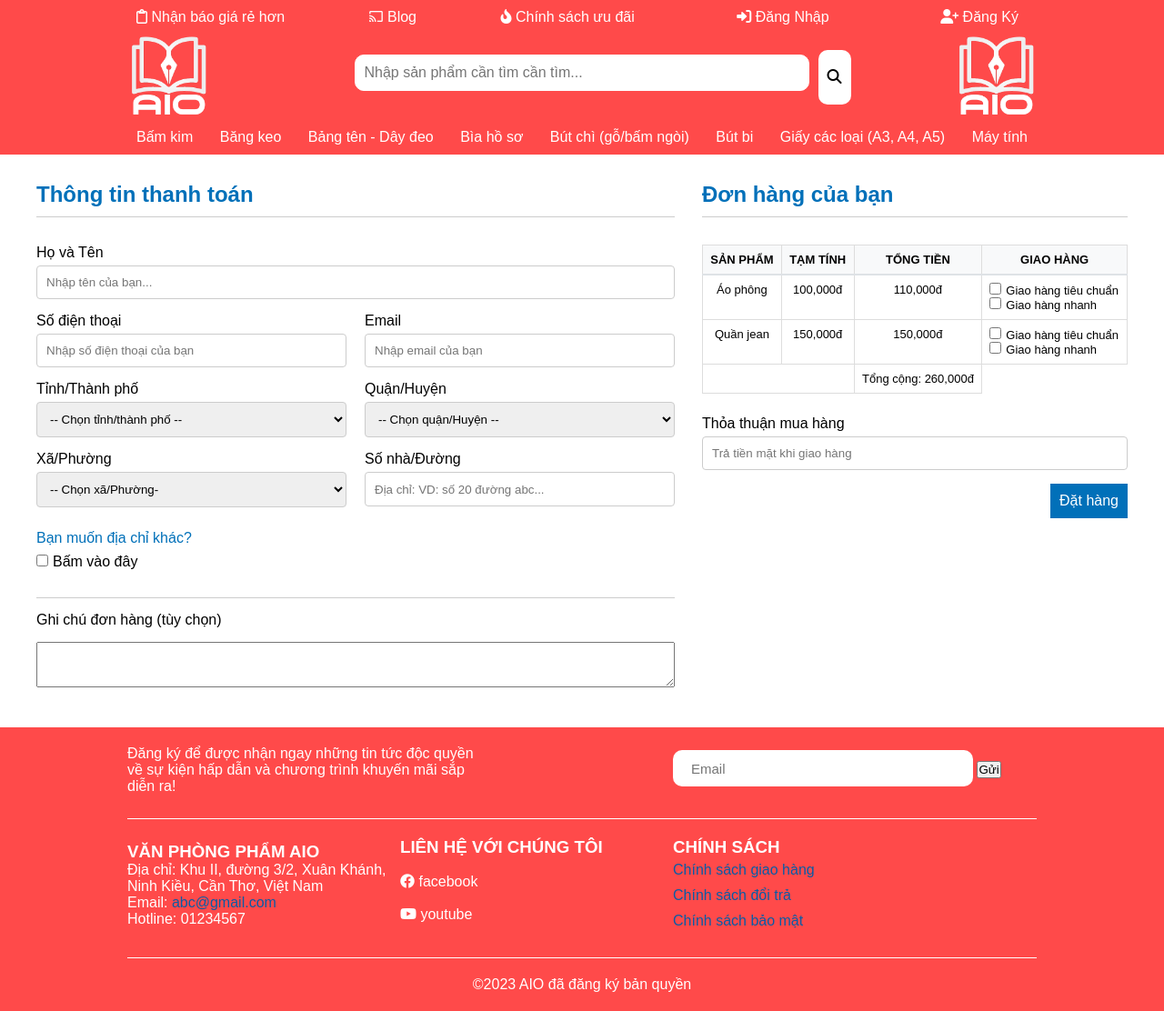
After one commit to Taikonn09/PTHTW-Nhom09, a PHP site: page /thanhtoan1.html in a window 1280 px wide. The commit adds this page. Shown: the whole page at 91% size. Run offline with PHP 8.4, Linux system fonts and the light colour scheme.

Commit message:
tài commit

```diff
--- a/css/index.css
+++ b/css/index.css
@@ -66,23 +66,22 @@
     cursor: pointer;
     font-size: 16px;
     background-color: #fff;
+    border-radius: 10px;
+    margin-left: 10px;
 }
 .search-box{
     display: flex;
 }
 
-button[type="submit"] {
+/* button[type="submit"] {
     padding: 8px 12px;
     border: none;
     border-radius: 4px;
     font-size: 16px;
     margin-left: 8px;
     cursor: pointer;
-  }
+  } */
 
-  button[type="submit"]:hover {
-
-  }
 .shopping-cart-page{
     color: #fff;
 }
@@ -127,9 +126,7 @@ button[type="submit"] {
 
 /* main */
 
-#main{
-    /* margin-top: 20px; */
-}
+
 .banner-left{
     position: relative;
 }
--- /dev/null
+++ b/css/thanhtoan.css
@@ -0,0 +1,174 @@
+body{
+  margin: 0;
+  padding: 0;
+  box-sizing: border-box;
+}
+.container-pay{
+  width: 1200px;
+  margin: 0px auto;
+}
+
+
+#main-pay-page{
+  display: flex;
+  justify-content: space-between;
+  margin-top: 30px;
+  margin-bottom: 30px;
+}
+.heading-infomation, .heading-bill-cart{
+  margin-bottom: 30px;
+  border-bottom: 1px solid #ccc;
+  padding: 0px 0px 10px 0px;
+  color: #0170b9;
+}
+#left-pay-page{
+  margin-right: 15px;
+  width: 60%;
+}
+
+.infomation{
+  display: flex;
+}
+.infomation-left{
+  width: 50%;
+  margin-right: 10px;
+}
+.infomation-right{
+  width: 50%;
+  margin-left: 10px;
+}
+
+form input{
+  width: 100%;
+  padding: 10px;
+  margin-top: 5px;
+  margin-bottom: 15px;
+  border: 1px solid #ccc;
+  border-radius: 4px;
+  box-sizing: border-box;
+}
+
+.top-pay-left{
+  width: 50%;
+  margin-right: 10px;
+}
+.top-pay-right{
+  width: 50%;
+  margin-left: 10px;
+}
+.top-pay{
+  display: flex;
+  justify-content: space-between;
+}
+
+.top-pay select, .bottom-pay select{
+  width: 100%;
+  padding: 10px;
+  margin-top: 5px;
+  margin-bottom: 15px;
+  border: 1px solid #ccc;
+  border-radius: 4px;
+  box-sizing: border-box;
+
+}
+
+.bottom-pay{
+  display: flex;
+  justify-content: space-between;
+}
+
+.bottom-pay-left{
+  width: 50%;
+  margin-right: 10px;
+}
+.bottom-pay-right{
+  width: 50%;
+  margin-left: 10px;
+}
+
+#addrest{
+  width: 100%;
+  height: 38px;
+  margin-top: 5px;
+  padding: 10px;
+}
+
+.heading-import{
+  margin-top: 10px;
+}
+.heading-import p:first-child{
+  margin-bottom: 8px;
+}
+
+.note-bill{
+  margin-top: 30px;
+  border-top: 1px solid #ccc;
+  padding: 15px 0px 0px 0px;
+}
+
+textarea{
+  margin-top: 15px;
+  width: 100%;
+  height: 50px;
+  padding: 15px 15px;
+  font-size: 15px;
+}
+
+
+/*right*/
+#right-pay-page{
+  margin-left: 15px;
+  width: 40%;
+}
+
+table {
+  border-collapse: collapse;
+  width: 100%;
+  margin-bottom: 1.5rem;
+}
+
+thead {
+  background-color: #f8f9fa;
+  border-bottom: 2px solid #dee2e6;
+  text-transform: uppercase;
+  font-weight: bold;
+}
+
+th, td {
+  padding: 0.75rem;
+  vertical-align: top;
+  border-top: 1px solid #dee2e6;
+}
+
+th {
+  text-align: left;
+}
+
+tbody tr:nth-child() {
+  background-color: #f8f9fa;
+}
+
+tbody tr:hover {
+  background-color: #e2e6ea;
+}
+
+td {
+  text-align: left;
+}
+
+input[type="checkbox"] {
+  margin-right: 5px;
+}
+
+.checkout-btn{
+  background-color: #0170B9;
+  color: #fff;
+  border: none;
+  padding: 10px 10px;
+  cursor: pointer;
+  font-size: 16px;
+}
+.checkout-btn:hover{
+  background-color: black;
+  color: #fff;
+}
--- /dev/null
+++ b/thanhtoan1.html
@@ -0,0 +1,272 @@
+<!DOCTYPE html>
+<html lang="en">
+
+<head>
+    <meta charset="UTF-8">
+    <meta http-equiv="X-UA-Compatible" content="IE=edge">
+    <meta name="viewport" content="width=device-width, initial-scale=1.0">
+    <link rel="stylesheet" href="css/thanhtoan.css">
+    <link rel="stylesheet" href="css/index.css">
+    <link rel="stylesheet" href="https://cdnjs.cloudflare.com/ajax/libs/font-awesome/6.2.1/css/all.min.css"
+        integrity="sha512-MV7K8+y+gLIBoVD59lQIYicR65iaqukzvf/nwasF0nqhPay5w/9lJmVM2hMDcnK1OnMGCdVK+iQrJ7lzPJQd1w=="
+        crossorigin="anonymous" referrerpolicy="no-referrer" />
+    <title>Thanh toán | AIO</title>
+</head>
+
+<body>
+    <header id="header-page" #header-page>
+        <article class="header-top container-page">
+            <section class="header-top-items">
+                <p class="header-top--item">
+                    <i class="fa-regular fa-clipboard"></i>
+                    Nhận báo giá rẻ hơn
+                </p>
+
+                <a style="color: #fff; text-decoration: none;" href="blog.html">
+                    <i class="fab fa-chromecast"></i>
+                    Blog
+                </a>
+
+                <a class="header-top--item" href="chinhsach.html">
+                    <i class="fa-solid fa-fire-flame-curved"></i>
+                    Chính sách ưu đãi
+                </a>
+
+                <p class="header-top--item">
+                    <a href="dangnhap.html">
+                        <i class="fa-solid fa-right-to-bracket"></i>
+                        Đăng Nhập
+                    </a>
+                </p>
+                <p class="header-top--item">
+                    <a href="dangky.html">
+                        <i class="fa-sharp fa-solid fa-user-plus"></i>
+                        Đăng Ký
+                    </a>
+                </p>
+            </section>
+        </article>
+
+        <article class="header-mid container-page">
+            <section class="logo-page">
+                <a href="index.html">
+                    <img style="width: 90px" src="images/logo.jpg" alt="logo">
+                </a>
+            </section>
+
+            <section class="search-page">
+                <form class="search-box" action="#" method="get">
+                    <input type="text" name="search" class="search-text" placeholder="Nhập sản phẩm cần tìm cần tìm...">
+                    <button class="search-btn" type="submit"><i class="fa-solid fa-magnifying-glass"></i></button>
+                </form>
+            </section>
+
+            <section class="logo-page">
+                <a href="index.html">
+                    <img style="width: 90px" src="images/logo.jpg" alt="logo">
+                </a>
+            </section>
+        </article>
+
+        <article class="header-bot container-page">
+            <nav id="nav-items">
+                <li class="nav-item"><a href="bamkim.html">Bấm kim</a></li>
+                <li class="nav-item"><a href="bangkeo.html">Băng keo</a></li>
+                <li class="nav-item"><a href="bangten-daydeo.html">Bảng tên - Dây đeo</a></li>
+                <li class="nav-item"><a href="biahoso.html">Bìa hồ sơ</a></li>
+                <li class="nav-item"><a href="butchi.html">Bút chì (gỗ/bấm ngòi)</a></li>
+                <li class="nav-item"><a href="butbi.html">Bút bi</a></li>
+                <li class="nav-item"><a href="giay.html">Giấy các loại (A3, A4, A5)</a></li>
+                <li class="nav-item"><a href="maytinh.html">Máy tính</a></li>
+            </nav>
+        </article>
+    </header>
+    <main id="main-pay-page" class="container-pay">
+        <section id="left-pay-page">
+            <h2 class="heading-infomation">Thông tin thanh toán</h2>
+
+            <form action="">
+                <label for="">Họ và Tên</label>
+                <input type="text" placeholder="Nhập tên của bạn...">
+
+                <div class="infomation">
+                    <div class="infomation-left">
+                        <label for="">Số điện thoại</label>
+                        <input type="tel" placeholder="Nhập số điện thoại của bạn">
+                    </div>
+
+                    <div class="infomation-right">
+                        <label for="">Email</label>
+                        <input type="text" placeholder="Nhập email của bạn">
+                    </div>
+                </div>
+
+                <div>
+                    <div class="top-pay">
+                        <div class="top-pay-left">
+                            <label for="city">Tỉnh/Thành phố</label> <br>
+                            <select name="city" id="city" onchange="filterCity(this.value)">
+                                <option value="">-- Chọn tỉnh/thành phố --</option>
+                                <option value="hanoi">Hà Nội</option>
+                                <option value="hcm">Hồ Chí Minh</option>
+                                <option value="danang">Đà Nẵng</option>
+                                <option value="haiduong">Hải Dương</option>
+                                <option value="quangnam">Quảng Nam</option>
+                                <option value="quangngai">Quảng Ngãi</option>
+                                <option value="thuathienhue">Thừa Thiên Huế</option>
+                            </select> <br>
+                        </div>
+
+                        <div class="top-pay-right">
+                            <label for="city">Quận/Huyện</label> <br>
+                            <select name="city" id="city" onchange="filterCity(this.value)">
+                                <option value="">-- Chọn quận/Huyện --</option>
+                                <option value="hanoi">ksdjkf</option>
+                                <option value="hcm">Hồ Chí Minh</option>
+                                <option value="danang">Đà Nẵng</option>
+                                <option value="haiduong">Hải Dương</option>
+                                <option value="quangnam">Quảng Nam</option>
+                                <option value="quangngai">Quảng Ngãi</option>
+                                <option value="thuathienhue">Thừa Thiên Huế</option>
+                            </select> <br>
+                        </div>
+                    </div>
+
+                    <div class="bottom-pay">
+                        <div class="bottom-pay-left">
+                            <label for="city">Xã/Phường</label> <br>
+                            <select name="city" id="city" onchange="filterCity(this.value)">
+                                <option value="">-- Chọn xã/Phường-</option>
+                                <option value="hanoi">Hà Nội</option>
+                                <option value="hcm">Hồ Chí Minh</option>
+                                <option value="danang">Đà Nẵng</option>
+                                <option value="haiduong">Hải Dương</option>
+                                <option value="quangnam">Quảng Nam</option>
+                                <option value="quangngai">Quảng Ngãi</option>
+                                <option value="thuathienhue">Thừa Thiên Huế</option>
+                            </select> <br>
+                        </div>
+                        <div class="bottom-pay-right">
+                            <label for="">Số nhà/Đường</label> <br>
+                            <input type="" name="" id="addrest" placeholder="Địa chỉ: VD: số 20 đường abc...">
+                        </div>
+                    </div>
+                </div>
+            </form>
+
+            <div class="heading-import">
+                <p style="color: #0170b9">Bạn muốn địa chỉ khác?</p>
+                <p>
+                    <label>
+                        <input style="margin-right: 5px;" type="checkbox" id="checkbox" onclick="oneclick()">Bấm vào đây
+                    </label>
+                </p>
+                <p id="input" style="display:none;">
+                    <label for="inputText">Nhập vào địa chỉ của bạn</label>
+                    <input type="text" id="inputText" placeholder="VD: Cầu 21, đường A quẹo trái">
+                </p>
+            </div>
+
+            <div class="note-bill">
+                <p>Ghi chú đơn hàng (tùy chọn)</p>
+                <textarea name="" id="" cols="30" rows="10"></textarea>
+            </div>
+        </section>
+
+        <section id="right-pay-page">
+            <h2 class="heading-bill-cart">Đơn hàng của bạn</h2>
+            <table>
+                <thead>
+                    <tr>
+                        <th>Sản phẩm</th>
+                        <th>Tạm tính</th>
+                        <th>Tổng tiền</th>
+                        <th>Giao hàng</th>
+                    </tr>
+                </thead>
+                <tbody>
+                    <tr>
+                        <td>Áo phông</td>
+                        <td>100,000đ</td>
+                        <td>110,000đ</td>
+                        <td style="text-align: left">
+                            <input type="checkbox" name="shipping" value="standard">Giao hàng tiêu chuẩn<br>
+                            <input type="checkbox" name="shipping" value="express">Giao hàng nhanh
+                        </td>
+                    </tr>
+                    <tr>
+                        <td>Quần jean</td>
+                        <td>150,000đ</td>
+                        <td>150,000đ</td>
+                        <td style="text-align: left">
+                            <input type="checkbox" name="shipping" value="standard">Giao hàng tiêu chuẩn<br>
+                            <input type="checkbox" name="shipping" value="express">Giao hàng nhanh
+                        </td>
+                    </tr>
+                    <tr>
+                        <td colspan="2"></td>
+                        <td>Tổng cộng: 260,000đ</td>
+                    </tr>
+                </tbody>
+            </table>
+
+            <form action="">
+                <label for="">Thỏa thuận mua hàng</label>
+                <input type="text" name="" id="" placeholder="Trả tiền mặt khi giao hàng">
+            </form>
+            <div style="text-align: right;">
+                <button class="checkout-btn" type="submit">Đặt hàng</button>
+            </div>
+        </section>
+    </main>
+
+    <footer id="footer-page">
+        <div id="ft-top-page" class=" container-page">
+            <p>Đăng ký để được nhận ngay những tin tức độc quyền về sự kiện hấp dẫn và chương trình khuyến mãi sắp diễn
+                ra!</p>
+            <form action="">
+                <input class="submit-text-contact" type="text" placeholder="Email">
+
+                <button class="submit-btn-contact" type="submit">Gửi</button>
+            </form>
+        </div>
+        <div class="ft-mid-page container-page">
+            <div style="width: 30%;  padding: 5px 0px;" id="ft-left">
+                <h3>VĂN PHÒNG PHẨM AIO</h3>
+                <p>Địa chỉ: Khu II, đường 3/2, Xuân Khánh, Ninh Kiều, Cần Thơ, Việt Nam</p>
+                <p>Email: <a style="text-decoration: none;" href="mailto:abc@gmail.com">abc@gmail.com</a> </p>
+                <p>Hotline: 01234567</p>
+            </div>
+
+            <div style="width: 30%;" id="ft-mid">
+                <h3>LIÊN HỆ VỚI CHÚNG TÔI</h3>
+
+                <div class="icon-contact">
+                    <a href="">
+                        <p><i class="fa-brands fa-facebook"></i> facebook</p>
+                    </a>
+                    <a href="">
+                        <p><i class="fa-brands fa-youtube"></i> youtube</p>
+                    </a>
+                </div>
+            </div>
+
+            <div style="width: 30%;" id="ft-right">
+                <h3>CHÍNH SÁCH</h3>
+                <a href="#">Chính sách giao hàng</a>
+                <a href="#">Chính sách đổi trả</a>
+                <a href="#">Chính sách bảo mật</a>
+            </div>
+        </div>
+
+        <div class="container-page">
+            <div id="ft-bottom">
+                <p><span>&copy;</span>2023 AIO đã đăng ký bản quyền</p>
+            </div>
+        </div>
+
+
+    </footer>
+</body>
+
+</html>
```
Also changed, not shown: admin/brandlist.php (added, +51 -0 lines), admin/class/brand_class.php (+25 -20 lines), thanhtoan.html (added, +14 -0 lines).
